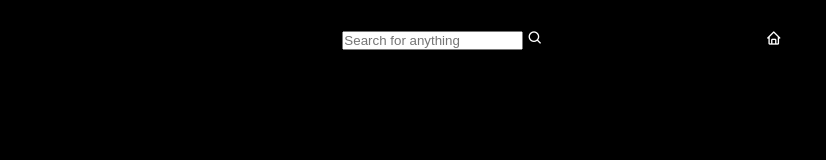
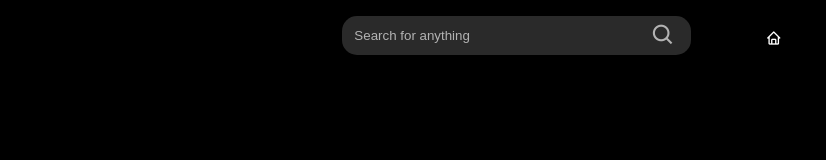
Before and after one commit to AyushDevHub/Awaaz, a plain HTML site: page index.html in a window 1280 px wide. Shown: the full height of the page, 111-937 px from the left. Drawn offline with nearby package versions, Linux system fonts and the light colour scheme.

Commit message:
added searchbar

```diff
--- a/index.html
+++ b/index.html
@@ -16,7 +16,7 @@
                 </div>
                 <div class="gridItems searchBar">
                     <input type="text" placeholder="Search for anything">
-                    <i class='bx bx-search' style='color:white'></i>
+                    <i class='bx bx-search'></i>
                 </div>
                 <div class="gridItems home">
                     <i class='bx bx-home' style='color:white'></i>
--- a/style.css
+++ b/style.css
@@ -26,3 +26,27 @@ body{
     bottom: 52px;
     right: 35px;
 }
+.searchBar{
+    display: flex;
+    justify-content: center;
+    align-items: center;
+
+}
+.searchBar input{
+    width: 100%;
+    padding: 12px;
+    border-radius: 15px;
+    background-color: #2A2A2A;
+    border: none;
+}
+
+::placeholder{
+    color: #B3B3B3;
+    font-weight: 500;
+}
+.bx-search{
+    color: #B3B3B3;
+    font-size: 25px;
+    position: relative;
+    right: 40px;
+}
```
